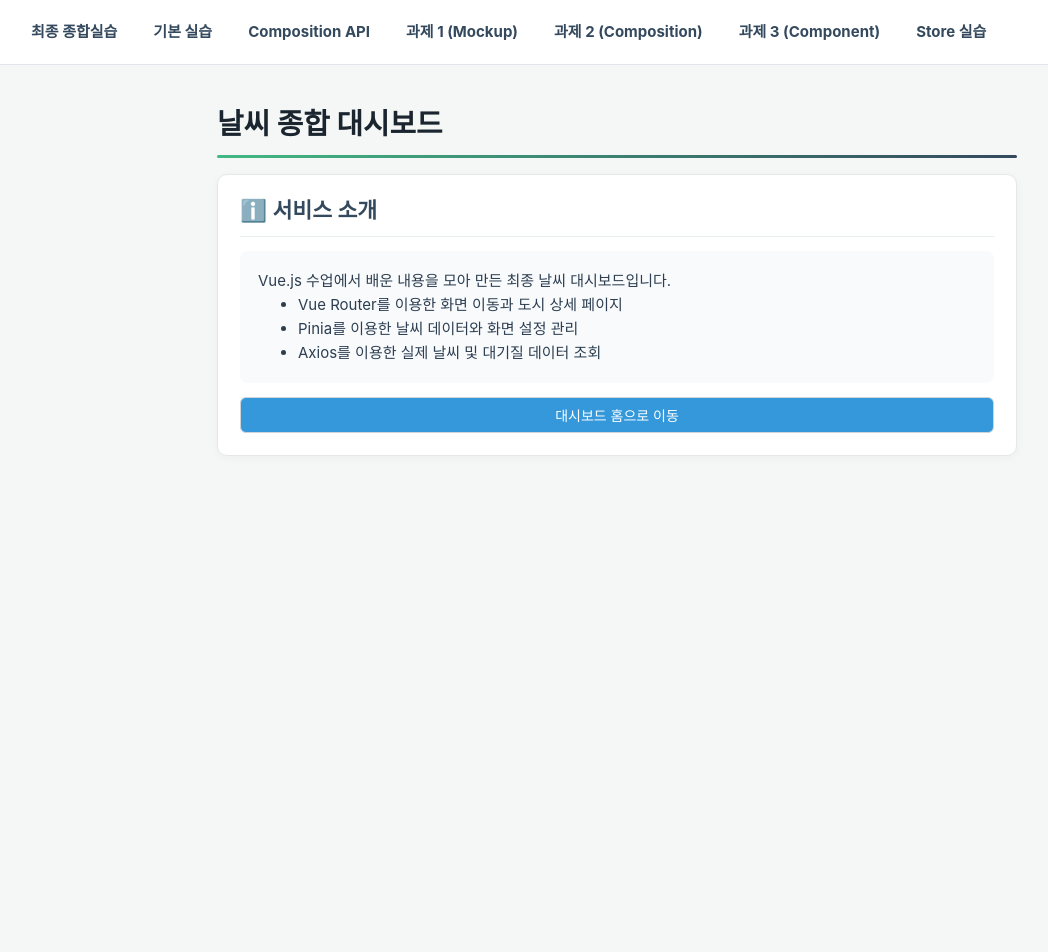
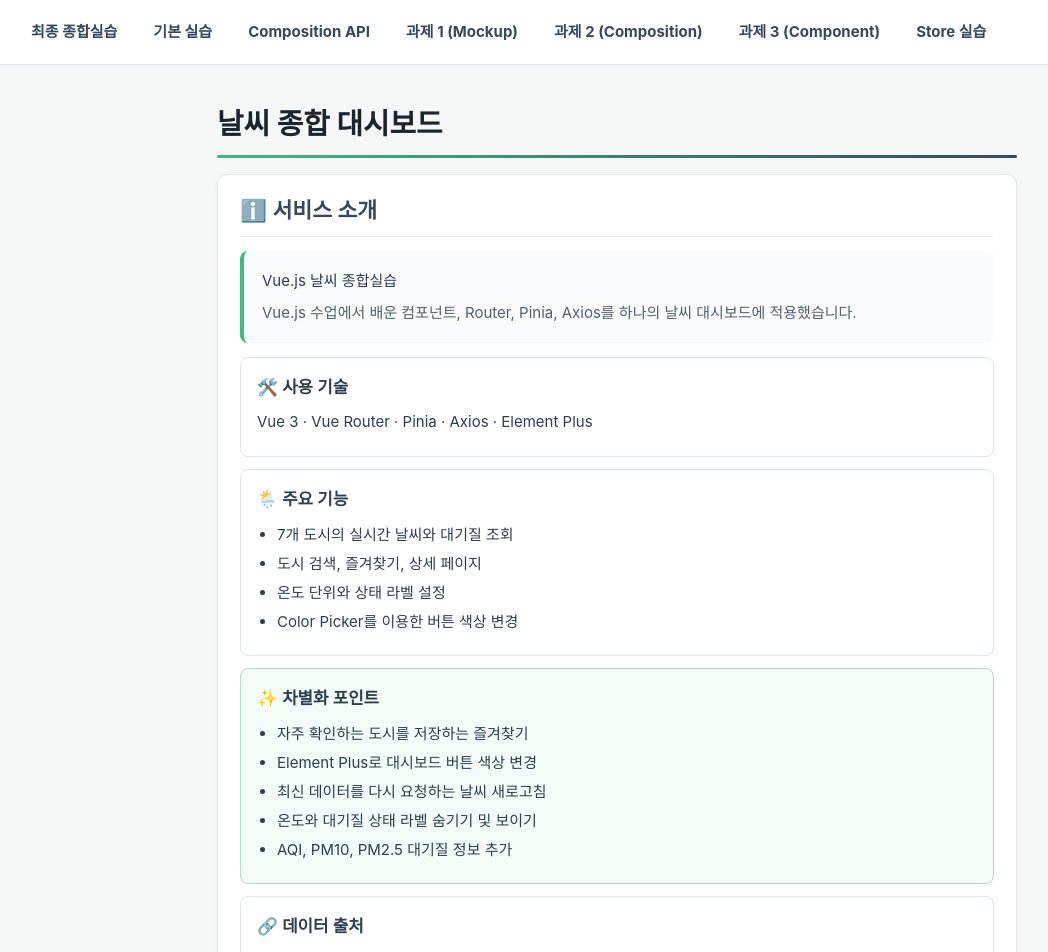
Before and after one commit to kimgayeon430/skala-vue, a Vue app: page /weather-router/about in a window 1280 px wide. Shown: the top 952 px of the page, without its empty margins (23-1071 px from the left). Before the commit the page ends 800 px from the top, so only its background shows below. Built offline with nearby package versions, Linux system fonts and the light colour scheme.

Commit message:
feat: 날씨 종합 대시보드 기능 서비스 소개 및 차별화 포인트 정리

```diff
--- a/src/views/WeatherAboutView.vue
+++ b/src/views/WeatherAboutView.vue
@@ -1,7 +1,9 @@
 <script setup>
 import { useRouter } from 'vue-router'
+import { useConfigStore } from '@/stores/configStore'
 
 const router = useRouter()
+const configStore = useConfigStore()
 </script>
 
 <template>
@@ -12,16 +14,53 @@ const router = useRouter()
     <div class="practice-section">
       <h2>ℹ️ 서비스 소개</h2>
 
-      <div class="about-panel">
-        <p>Vue.js 수업에서 배운 내용을 모아 만든 최종 날씨 대시보드입니다.</p>
-        <ul>
-          <li>Vue Router를 이용한 화면 이동과 도시 상세 페이지</li>
-          <li>Pinia를 이용한 날씨 데이터와 화면 설정 관리</li>
-          <li>Axios를 이용한 실제 날씨 및 대기질 데이터 조회</li>
-        </ul>
+      <div class="intro-panel">
+        <strong>Vue.js 날씨 종합실습</strong>
+        <p>
+          Vue.js 수업에서 배운 컴포넌트, Router, Pinia, Axios를 하나의 날씨
+          대시보드에 적용했습니다.
+        </p>
       </div>
 
-      <button class="home-button" @click="router.push('/weather-router')">
+      <div class="about-grid">
+        <section class="about-card">
+          <h3>🛠️ 사용 기술</h3>
+          <p>Vue 3 · Vue Router · Pinia · Axios · Element Plus</p>
+        </section>
+
+        <section class="about-card">
+          <h3>🌦️ 주요 기능</h3>
+          <ul>
+            <li>7개 도시의 실시간 날씨와 대기질 조회</li>
+            <li>도시 검색, 즐겨찾기, 상세 페이지</li>
+            <li>온도 단위와 상태 라벨 설정</li>
+            <li>Color Picker를 이용한 버튼 색상 변경</li>
+          </ul>
+        </section>
+
+        <section class="about-card highlight-card">
+          <h3>✨ 차별화 포인트</h3>
+          <ul>
+            <li>자주 확인하는 도시를 저장하는 즐겨찾기</li>
+            <li>Element Plus로 대시보드 버튼 색상 변경</li>
+            <li>최신 데이터를 다시 요청하는 날씨 새로고침</li>
+            <li>온도와 대기질 상태 라벨 숨기기 및 보이기</li>
+            <li>AQI, PM10, PM2.5 대기질 정보 추가</li>
+          </ul>
+        </section>
+
+        <section class="about-card">
+          <h3>🔗 데이터 출처</h3>
+          <p>날씨: OpenWeatherMap</p>
+          <p>대기질: Open-Meteo / CAMS</p>
+        </section>
+      </div>
+
+      <button
+        class="home-button"
+        :style="configStore.buttonStyle"
+        @click="router.push('/weather-router')"
+      >
         대시보드 홈으로 이동
       </button>
     </div>
@@ -29,11 +68,52 @@ const router = useRouter()
 </template>
 
 <style scoped>
-.about-panel {
+.intro-panel {
   padding: 18px;
   margin-bottom: 14px;
+  border-left: 4px solid #42b883;
   border-radius: 8px;
   background-color: #f8fafc;
+}
+
+.intro-panel p {
+  margin: 8px 0 0;
+  color: #52616b;
+}
+
+.about-grid {
+  display: grid;
+  gap: 12px;
+  margin-bottom: 14px;
+}
+
+.about-card {
+  padding: 16px;
+  border: 1px solid #dfe5eb;
+  border-radius: 8px;
+  background-color: white;
+}
+
+.about-card h3 {
+  margin: 0 0 10px;
+}
+
+.about-card p {
+  margin: 6px 0;
+}
+
+.about-card ul {
+  margin: 0;
+  padding-left: 20px;
+}
+
+.about-card li {
+  margin: 5px 0;
+}
+
+.highlight-card {
+  border-color: #a9dfc4;
+  background-color: #f3fbf7;
 }
 
 .home-button {
```
Also changed, not shown: 1 other file (tests, documents, lock files or other folders).
